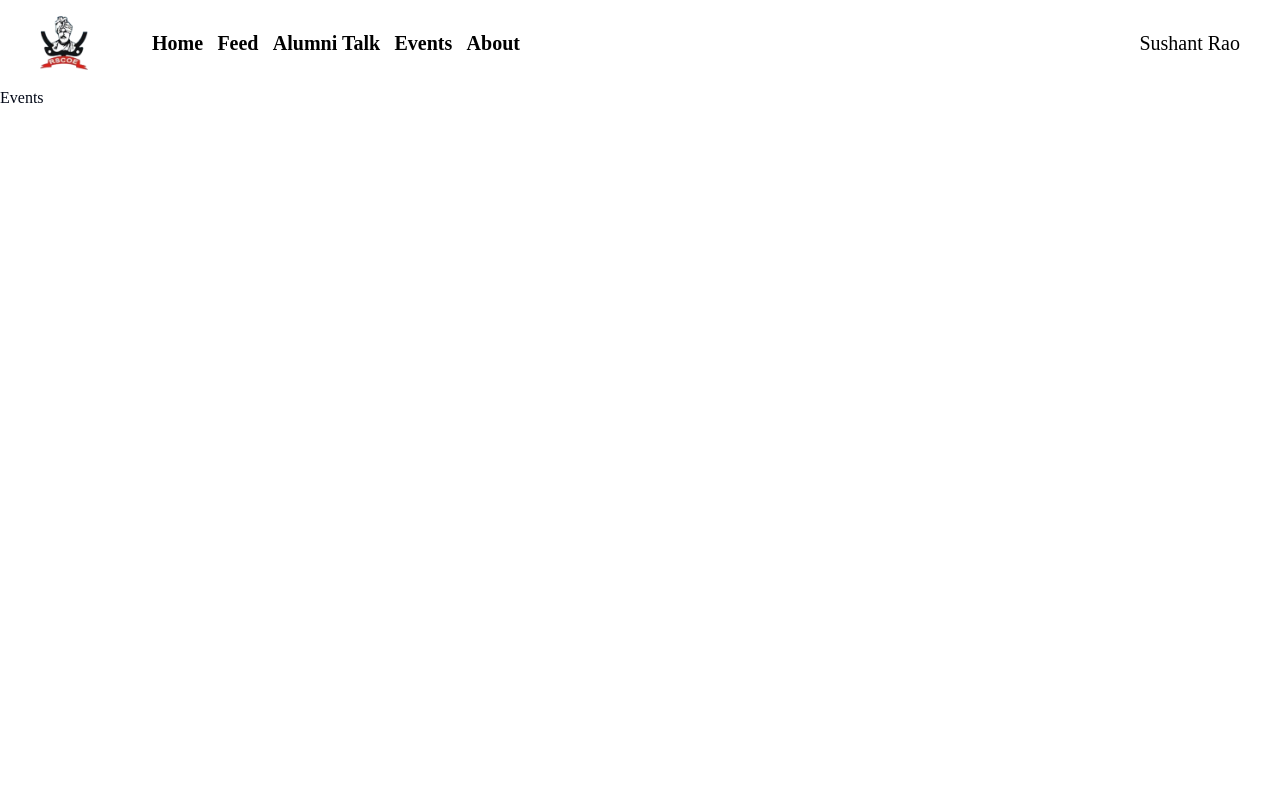
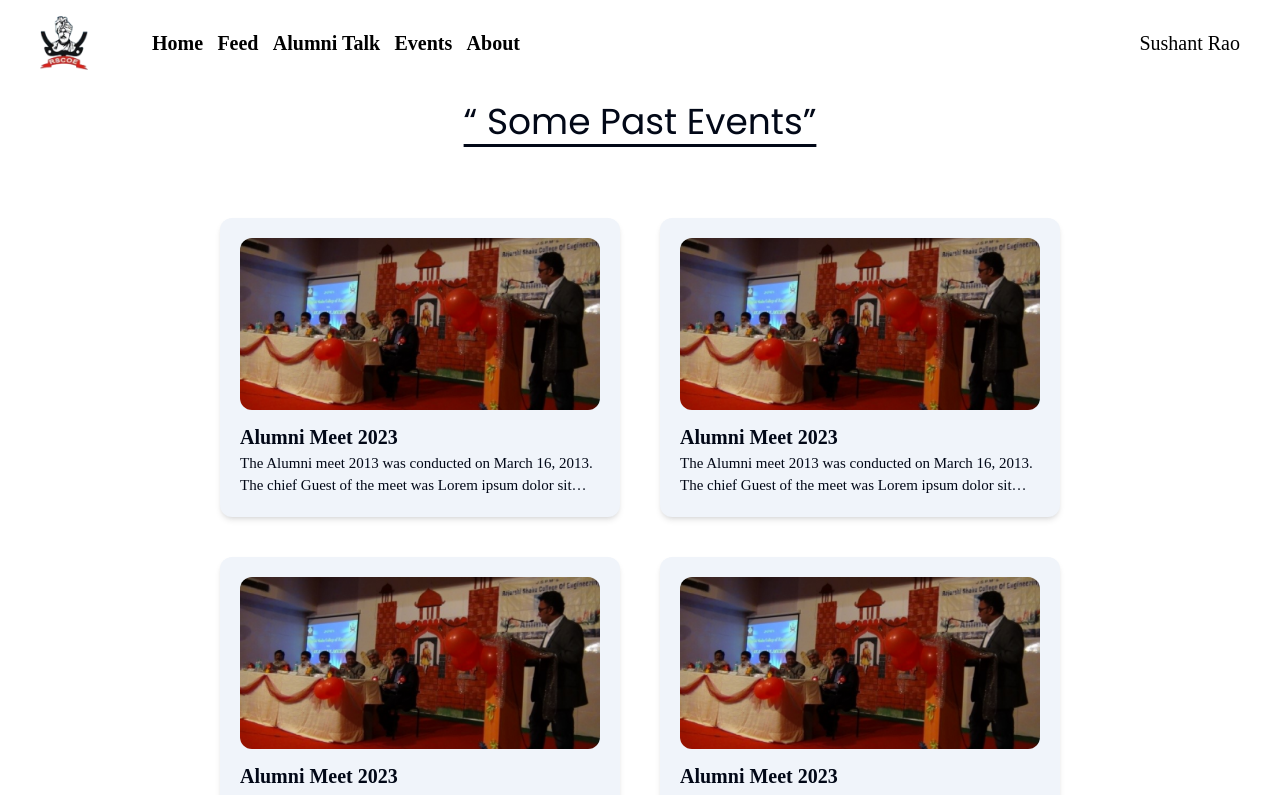
Before and after one commit to Himan-Miku/alumni-portal, a Next.js app in the folder apps/web/: page /events in a window 1280 px wide. Shown: the top 795 px of the page. Built offline with nearby package versions, Linux system fonts and the light colour scheme.

Commit message:
Add Event page

```diff
--- /dev/null
+++ b/apps/web/app/events/components/EventCard.tsx
@@ -0,0 +1,22 @@
+import Image from "next/image";
+import React from "react";
+
+const EventCard = () => {
+  return (
+    <div className="flex flex-col justify-start items-center m-5 w-[40vh] md:w-[45vh] lg:w-[50vh] p-5 rounded-xl bg-[#f0f4fa] hover:scale-105 shadow-md">
+        <Image
+          src="/home/alumnievent.png"
+          alt="feed.svg"
+          className="rounded-xl"
+          width={500}
+          height={400}
+          />
+          <div className="flex flex-col h-full w-full pt-3">
+            <h4 className="text-[20px] font-[800] ">Alumni Meet 2023</h4>
+            <p className="text-[15px] font-[400] text-ellipsis w-full line-clamp-2">The Alumni meet 2013 was conducted on March 16, 2013. The chief Guest of the meet was Lorem ipsum dolor sit amet, consectetur adipisicing elit. Voluptatum nisi saepe dolorum praesentium, numquam eius veniam quos molestiae ullam iusto rem quidem at quia animi vero quaerat. Aut, perferendis mollitia.</p>
+          </div>
+    </div>
+  )
+};
+
+export default EventCard;
--- a/apps/web/app/events/page.tsx
+++ b/apps/web/app/events/page.tsx
@@ -1,7 +1,37 @@
 import React from "react";
+import EventCard from "./components/EventCard";
 
 const Events = () => {
-  return <div>Events</div>;
+  return <div className="h-max w-[100%]  bg-white">
+    <h3 className="text-center text-2xl font-sans m-4 font-[400] relative underline-offset-[10px] underline lg:text-4xl">
+      “ Some Past Events”
+    </h3>
+
+    <div className="h-10"></div>
+
+    {/* Using grid Layout */}
+    {/* <div className="flex justify-center items-center">
+      <div className="grid grid-cols-1 md:grid-cols-2  md:gap-x-5 lg:gap-x-10 justify-center items-start">
+        <EventCard />
+        <EventCard />
+        <EventCard />
+        <EventCard />
+        <EventCard />
+      </div>
+    </div> */}
+
+    {/* //Using flex Layout */}
+    <div className="flex flex-wrap justify-center items-center">
+      <EventCard/>
+      <EventCard/>
+      <EventCard/>
+      <EventCard/>
+      <EventCard/>
+    </div>
+
+    <div className="h-10"></div>
+
+  </div>;
 };
 
 export default Events;
```
Also changed, not shown: apps/web/public/home/alumnievent.png (added).
